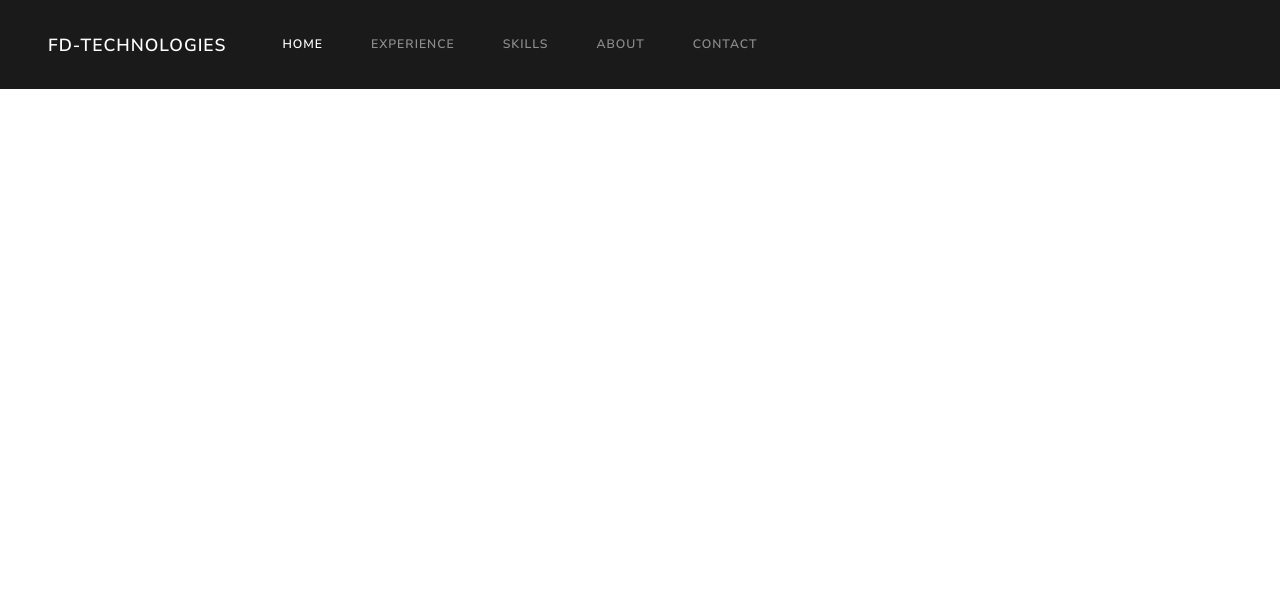
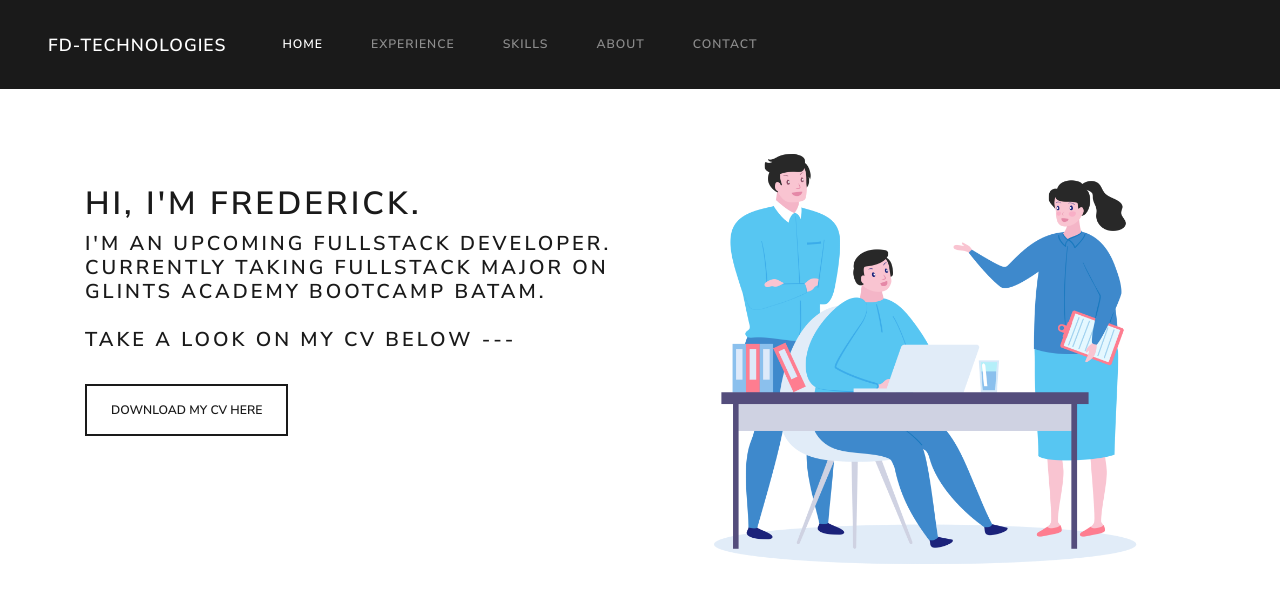
Before and after one commit to Frederick-88/fd-technologies-react, a React (Create React App) app: page / in a window 1280 px wide. Shown: the top 602 px of the page. Built offline with nearby package versions, Linux system fonts and the light colour scheme.

Commit message:
COMMIT 2

```diff
--- a/src/components/Main.js
+++ b/src/components/Main.js
@@ -1,17 +1,31 @@
-import React from 'react'
+import React from "react";
+import Photo from "../assets/photo1.png";
 
-export default function componentName()  {
-        return (
-            <div>
-                <div className="row">
-                    <div className="col">
+export default function componentName() {
+  return (
+    <div className="container">
 
-                    </div>
+      <div className="row">
+        <div className="col mt-5">
+          <h1 className="pt-5">HI, I'm Frederick.</h1>
+          <h4>
+            I'm an upcoming FullStack Developer. Currently taking Fullstack
+            Major on Glints Academy Bootcamp Batam.
+          </h4>
 
-                    <div className="col">
+          <h4 className=" mt-4">Take a look on My CV below --- </h4>
+          <button type="button" class="btn btn-outline-primary mt-4">Download My CV Here</button>
+        </div>
 
-                    </div>
-                </div>
-            </div>
-        )
+        <div className="col">
+          <img src={Photo} className="img-fluid" alt="..." />
+        </div>
+      </div>
+
+        <div>
+
+        </div>
+
+    </div>
+  );
 }
```
Also changed, not shown: src/assets/photo1.png (added).
